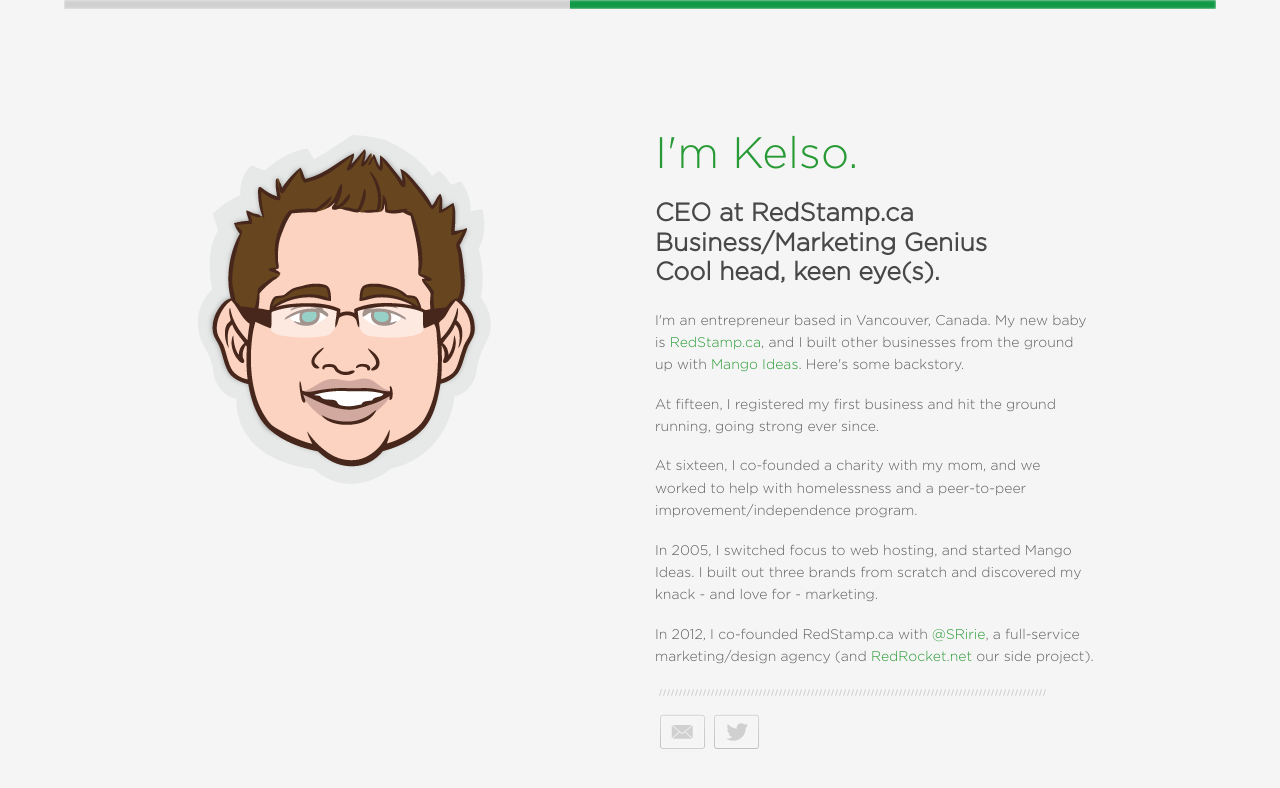
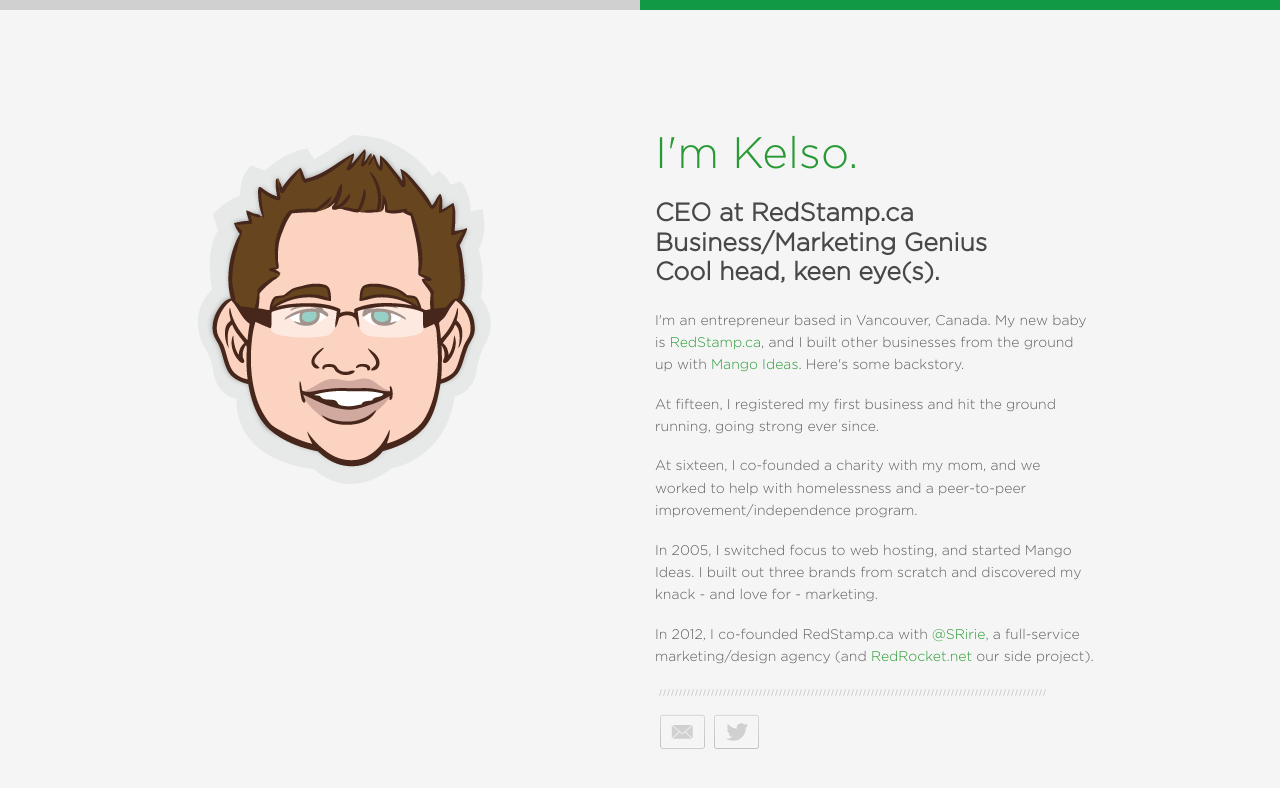
Before and after one commit to NatashaTheRobot/kelsoswebsite, a plain HTML site: page public/index.html in a window 1280 px wide. Drawn offline with nearby package versions, Linux system fonts and the light colour scheme.

Commit message:
updated top border to resize

```diff
--- a/public/assets/stylesheets/app.css
+++ b/public/assets/stylesheets/app.css
@@ -1,8 +1,29 @@
 body {
-    background-image: url('../images/top-bar.png');
-    background-repeat: no-repeat;
-    background-position: center top;
     background-color: #f5f5f5;
+}
+
+#border {
+    margin-top: 0px;
+}
+
+#grey {
+    background-color: #d0d0d0;
+    display: inline-table;
+    height: 10px;
+    width: 51%;
+    left: 0px;
+    background-repeat: repeat-x;
+    position: absolute;
+}
+
+#green {
+    background-color: #119946;
+    display: inline-table;
+    width: 50%;
+    right: 0px;
+    height: 10px;
+    background-repeat: repeat-x;
+    position: absolute;
 }
 
 @font-face {
@@ -44,7 +65,7 @@ p {
     font-family: Gotham;
 }
 
-.row {
+.six.columns {
     margin-top: 130px;
 }
 
--- a/public/index.html
+++ b/public/index.html
@@ -13,6 +13,10 @@
         <![endif]-->
     </head>
     <body>
+        <div id="border">
+            <div id="grey"></div>
+            <div id="green"></div>
+        </div>
         <div class='row'>
             <div class='six columns'>
                 <img src="./assets/images/kelso.png" alt="kelso">
```
